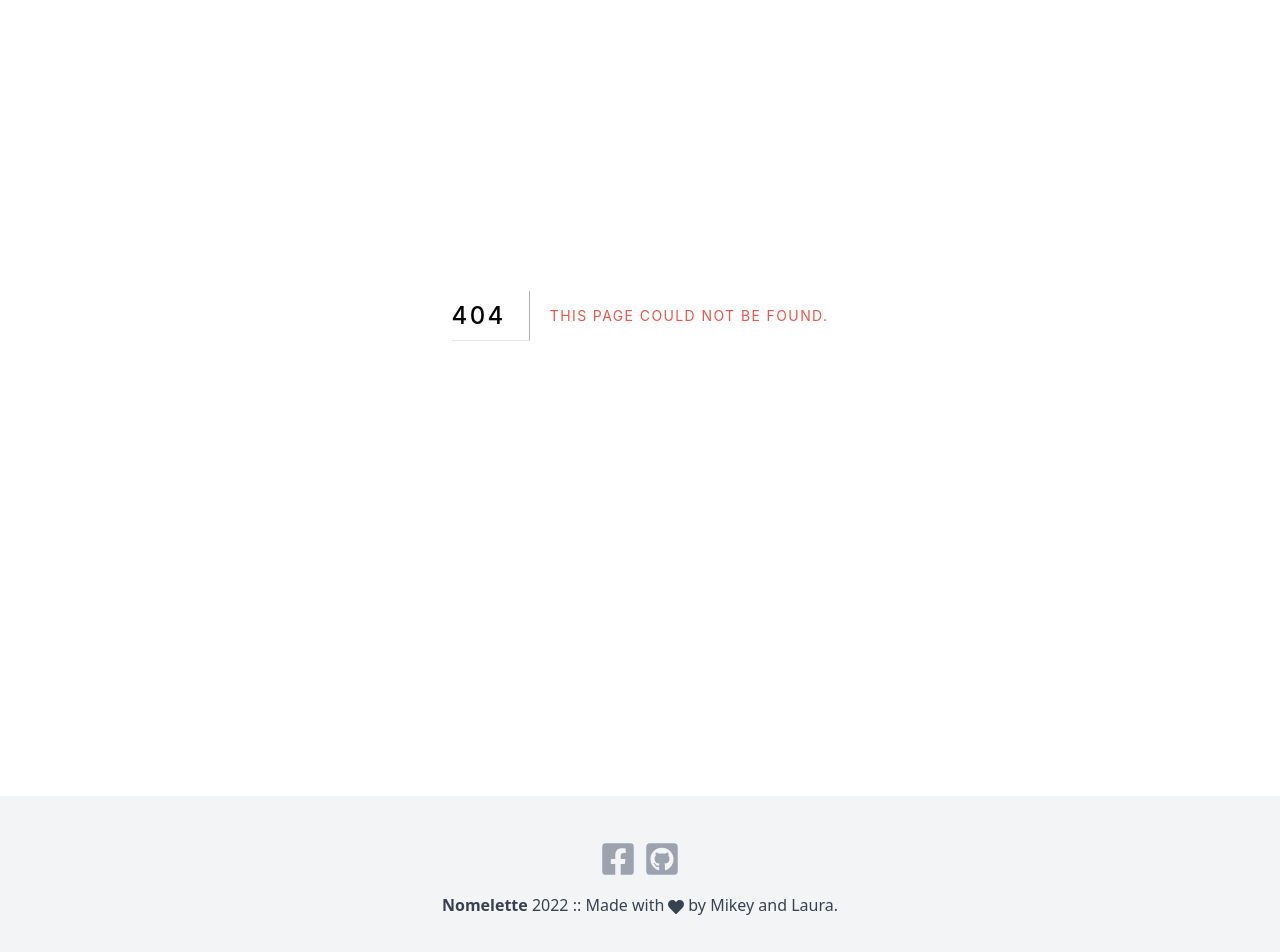
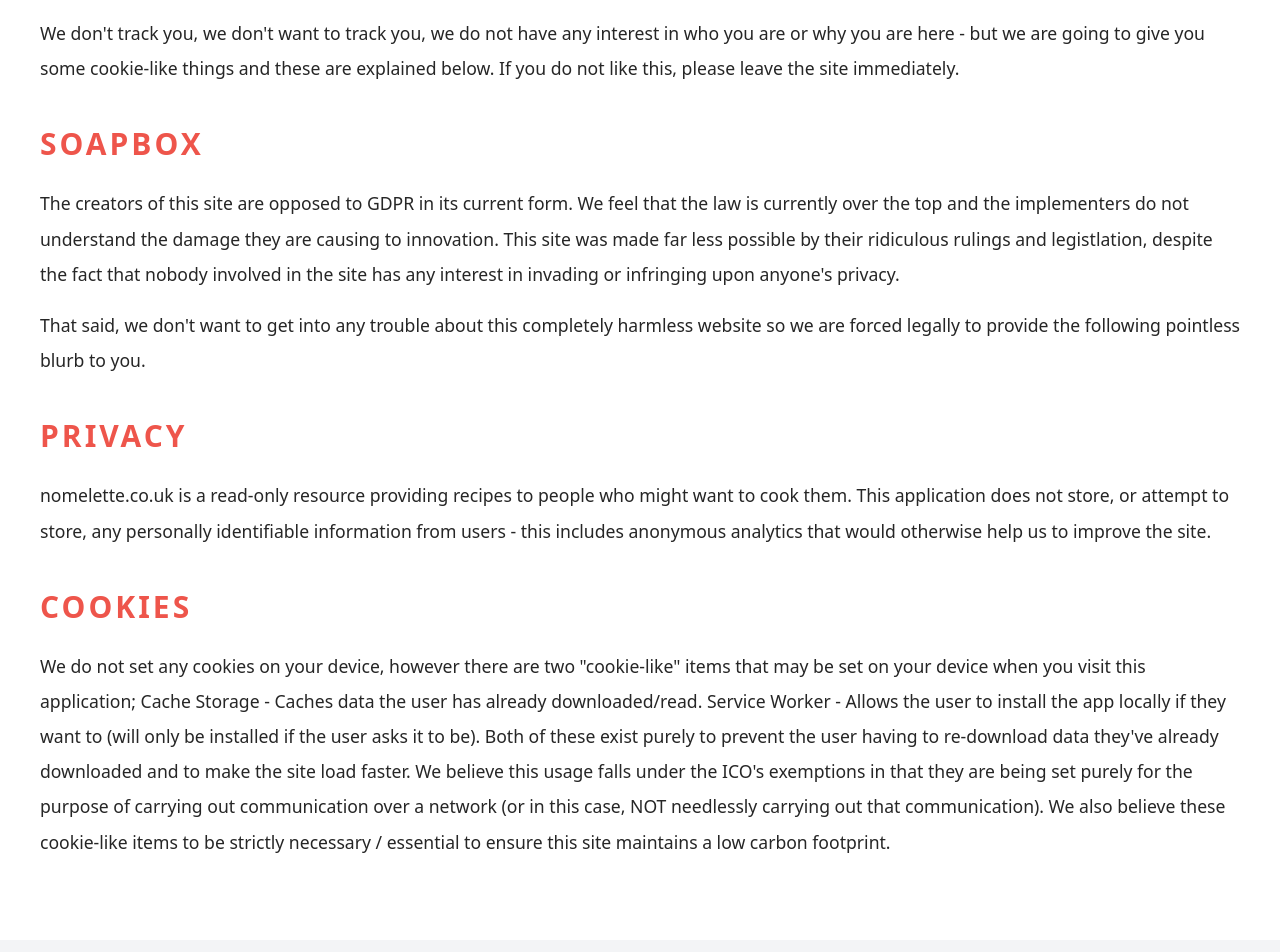
Before and after one commit to mikeyhogarth/nomelette.co.uk, a Next.js app: page /privacy in a window 1280 px wide. Before the commit this address had no page. Shown: the part 160-1112 px from the top of the page. Built offline with nearby package versions, Linux system fonts and the light colour scheme.

Commit message:
Add the privacy bollocks

```diff
--- a/components/Footer.tsx
+++ b/components/Footer.tsx
@@ -19,6 +19,11 @@ export default function Footer() {
       <strong>Nomelette</strong> {new Date().getFullYear()} :: Made with
       <FaHeart className="inline mx-1" />
       by Mikey and Laura.
+      <div>
+        <Link href="/privacy">
+          <a className="hover:underline">Privacy statement</a>
+        </Link>
+      </div>
     </footer>
   );
 }
--- a/pages/index.tsx
+++ b/pages/index.tsx
@@ -60,10 +60,10 @@ export default function Home() {
 
         <div className="mb-14">
           <Link href="/recipes">
-            <a className="btn mx-2">Browse Recipes</a>
+            <a className="btn m-2">Browse Recipes</a>
           </Link>
           <Link href="/about">
-            <a className="btn btn-secondary mx-2">What is Nomelette?</a>
+            <a className="btn btn-secondary m-2">What is Nomelette?</a>
           </Link>
         </div>
         <FaCookieBite className="inline-block text-primary text-4xl" />
--- /dev/null
+++ b/pages/privacy.tsx
@@ -0,0 +1,53 @@
+import React from "react";
+
+export default function Privacy() {
+  return (
+    <div>
+      <h2>tl;dr</h2>
+      <p>
+        We don&apos;t track you, we don&apos;t want to track you, we do not have
+        any interest in who you are or why you are here - but we are going to
+        give you some cookie-like things and these are explained below. If you
+        do not like this, please leave the site immediately.
+      </p>
+      <h2>Soapbox</h2>
+      <p>
+        The creators of this site are opposed to GDPR in its current form. We
+        feel that the law is currently over the top and the implementers do not
+        understand the damage they are causing to innovation. This site was made
+        far less possible by their ridiculous rulings and legistlation, despite
+        the fact that nobody involved in the site has any interest in invading
+        or infringing upon anyone&apos;s privacy.
+      </p>
+      <p>
+        That said, we don&apos;t want to get into any trouble about this
+        completely harmless website so we are forced legally to provide the
+        following pointless blurb to you.
+      </p>
+      <h2>Privacy</h2>
+      <p>
+        nomelette.co.uk is a read-only resource providing recipes to people who
+        might want to cook them. This application does not store, or attempt to
+        store, any personally identifiable information from users - this
+        includes anonymous analytics that would otherwise help us to improve the
+        site.
+      </p>
+      <h2>Cookies</h2>
+      <p>
+        We do not set any cookies on your device, however there are two
+        &quot;cookie-like&quot; items that may be set on your device when you
+        visit this application; Cache Storage - Caches data the user has already
+        downloaded/read. Service Worker - Allows the user to install the app
+        locally if they want to (will only be installed if the user asks it to
+        be). Both of these exist purely to prevent the user having to
+        re-download data they&apos;ve already downloaded and to make the site
+        load faster. We believe this usage falls under the ICO&apos;s exemptions
+        in that they are being set purely for the purpose of carrying out
+        communication over a network (or in this case, NOT needlessly carrying
+        out that communication). We also believe these cookie-like items to be
+        strictly necessary / essential to ensure this site maintains a low
+        carbon footprint.
+      </p>
+    </div>
+  );
+}
```
